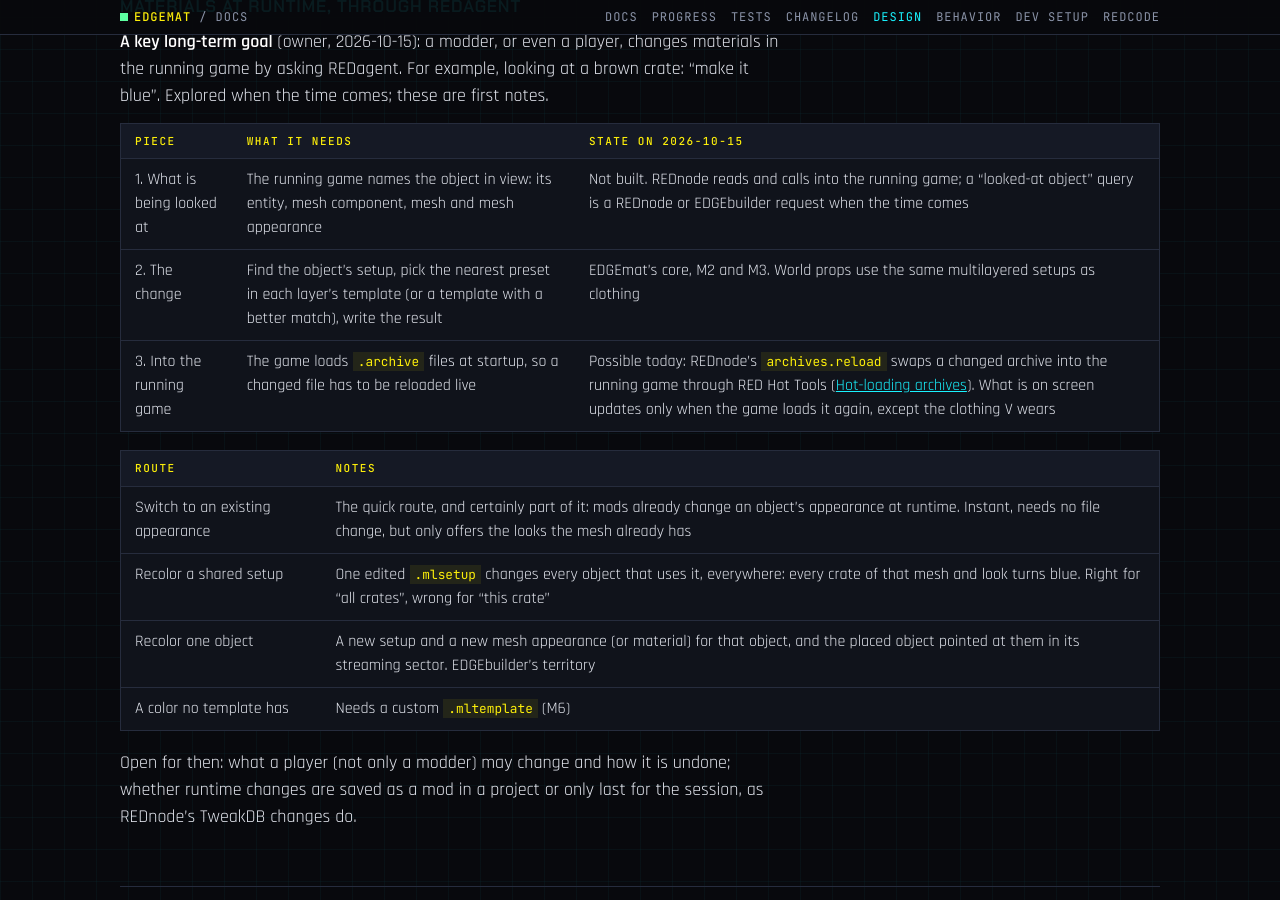
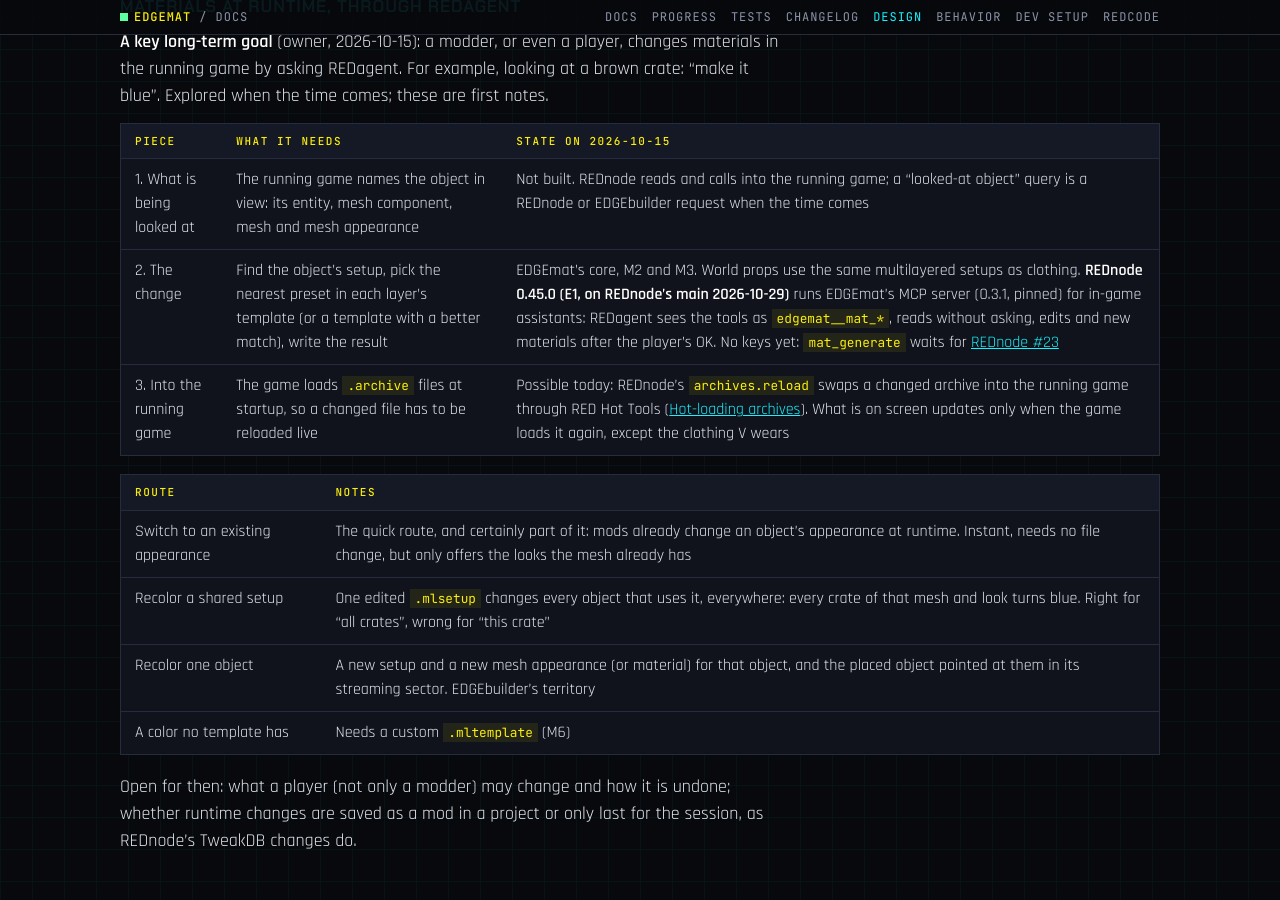
Before and after one commit to Edgemodders/EDGEmat, a Jekyll site: the page built from docs/design.md, in a window 1280 px wide and 900 px high, scrolled down 21583 px. Built offline with Jekyll 4.4.1, drawn with Linux system fonts in a browser that asks for light colours; our own code applies the rules of GitHub Pages for plain Markdown files.

Commit message:
Progress and design: REDnode E1 runs EDGEmat's tools in the game; #23 still open
Co-Authored-By: Claude Opus 5.5 <noreply@anthropic.com>

```diff
--- a/docs/design.md
+++ b/docs/design.md
@@ -379,7 +379,7 @@ Likely shape: one MCP call that returns the whole garment at once (`mat_item`, u
 | Piece | What it needs | State on 2026-10-15 |
 |---|---|---|
 | 1. What is being looked at | The running game names the object in view: its entity, mesh component, mesh and mesh appearance | Not built. REDnode reads and calls into the running game; a "looked-at object" query is a REDnode or EDGEbuilder request when the time comes |
-| 2. The change | Find the object's setup, pick the nearest preset in each layer's template (or a template with a better match), write the result | EDGEmat's core, M2 and M3. World props use the same multilayered setups as clothing |
+| 2. The change | Find the object's setup, pick the nearest preset in each layer's template (or a template with a better match), write the result | EDGEmat's core, M2 and M3. World props use the same multilayered setups as clothing. **REDnode 0.45.0 (E1, on REDnode's main 2026-10-29)** runs EDGEmat's MCP server (0.3.1, pinned) for in-game assistants: REDagent sees the tools as `edgemat__mat_*`, reads without asking, edits and new materials after the player's OK. No keys yet: `mat_generate` waits for [REDnode #23](https://github.com/Edgemodders/REDnode/issues/23) |
 | 3. Into the running game | The game loads `.archive` files at startup, so a changed file has to be reloaded live | Possible today: REDnode's `archives.reload` swaps a changed archive into the running game through RED Hot Tools ([Hot-loading archives](#hot-loading-archives)). What is on screen updates only when the game loads it again, except the clothing V wears |
 
 | Route | Notes |
```
Also changed, not shown: docs/progress.md (+1 -0 lines).
